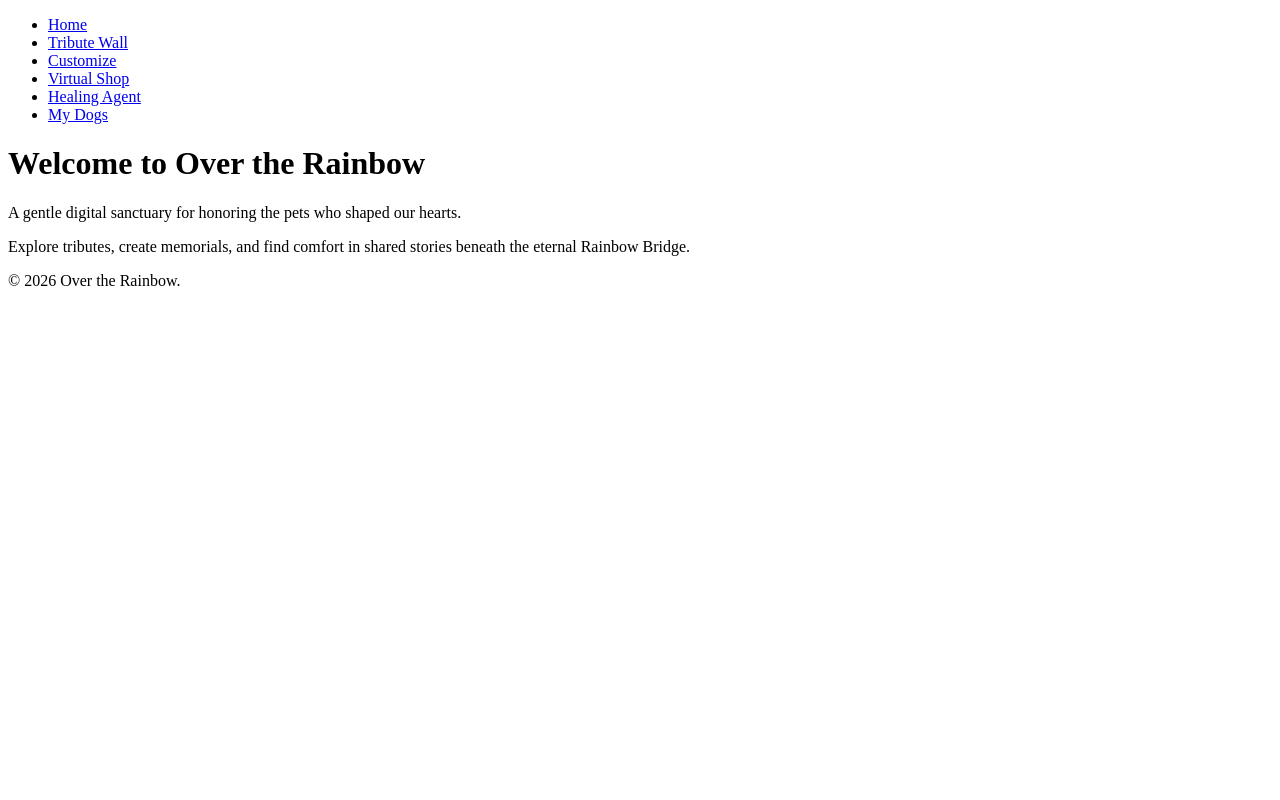
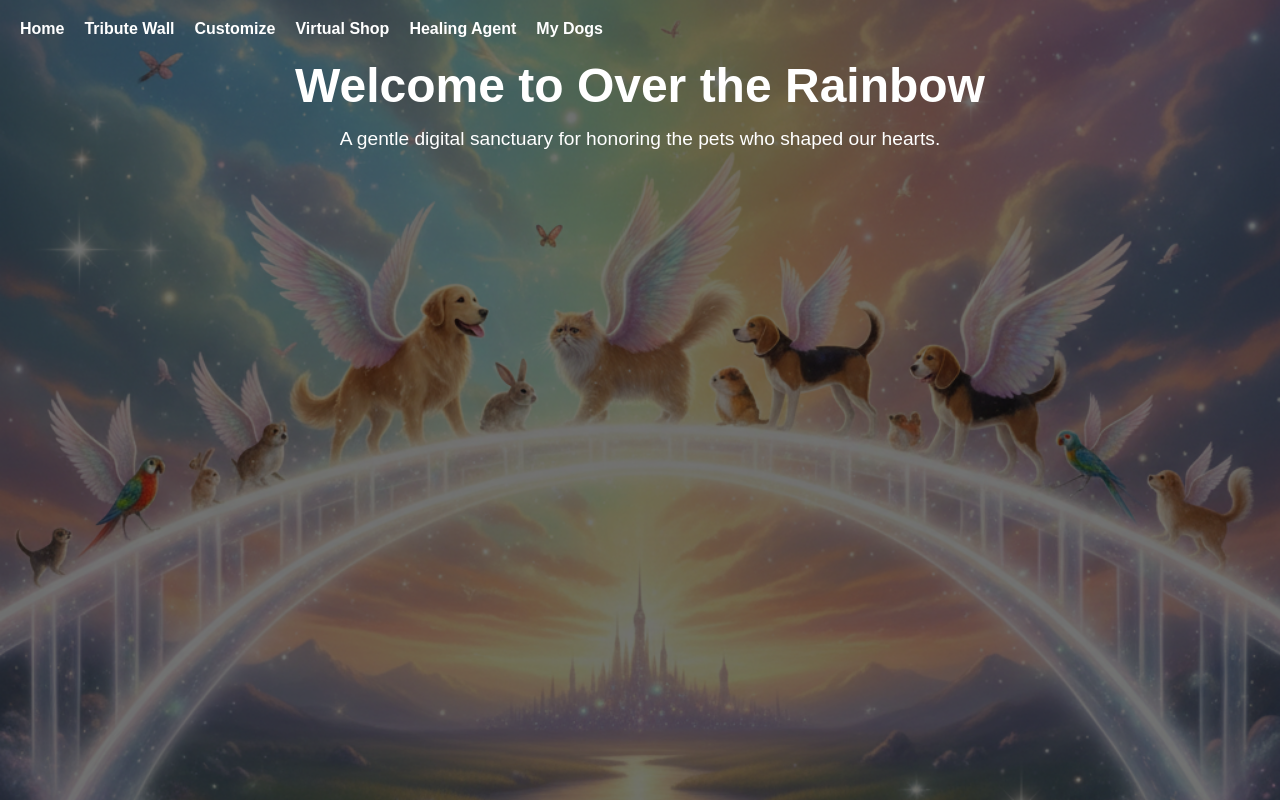
Before and after one commit to cynlopez53/over-the-rainbow, a website: page index.html in a window 1280 px wide. Shown: the top 800 px of the page. Drawn offline with Linux system fonts and the light colour scheme; files whose address does not match are found by name.

Commit message:
changed css.styles

```diff
--- a/index.html
+++ b/index.html
@@ -4,7 +4,8 @@
   <meta charset="UTF-8" />
   <meta name="viewport" content="width=device-width, initial-scale=1.0" />
   <title>Over the Rainbow</title>
-  <link rel="stylesheet" href="style.css" />
+  <link rel="stylesheet" href="assets/css/styles.css">
+
 </head>
 
 <body>
```
